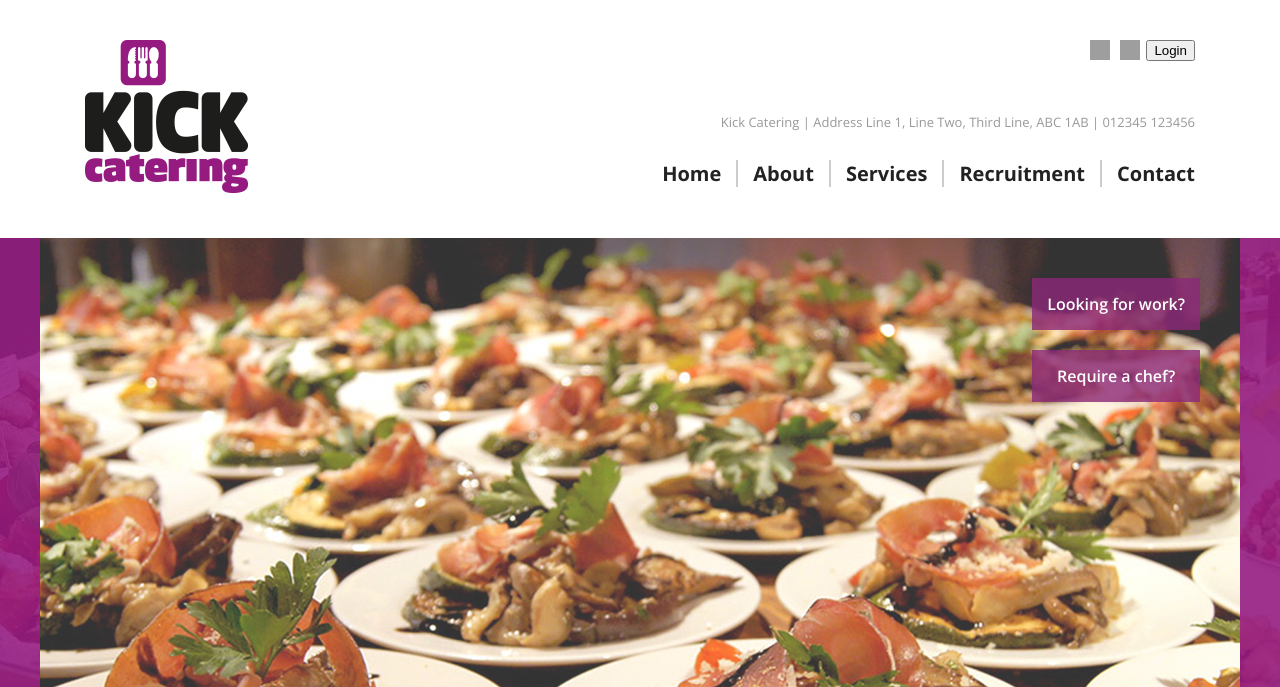
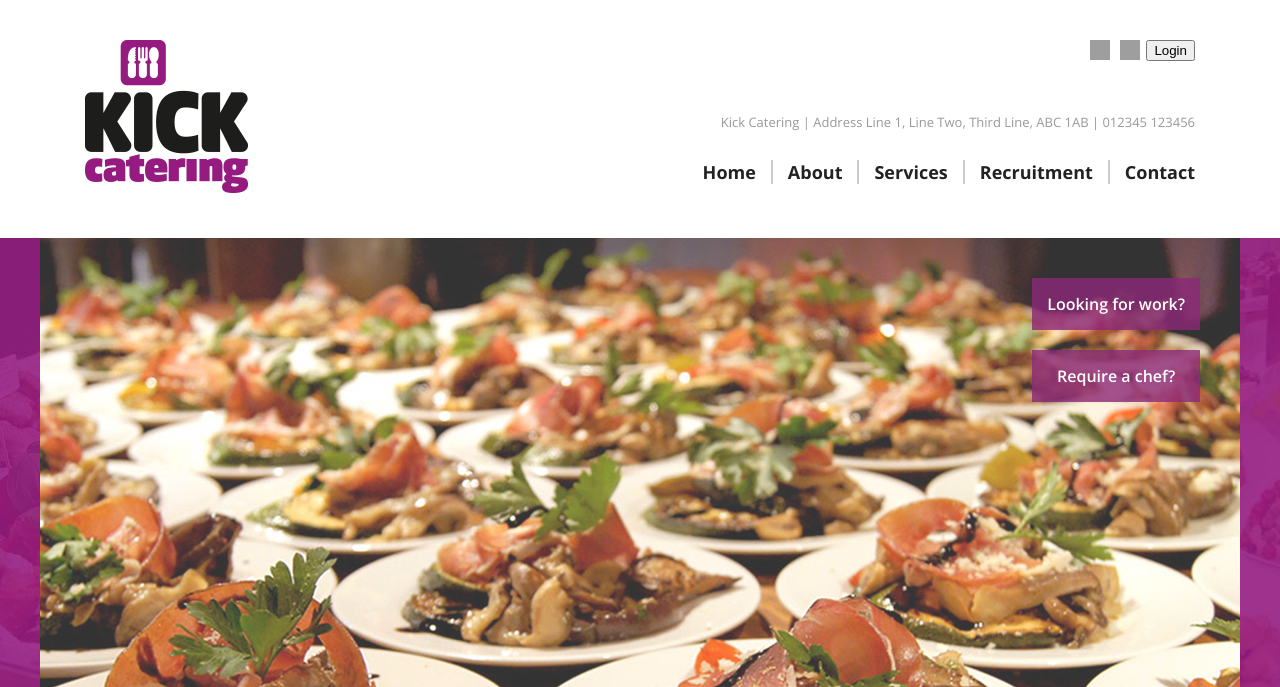
Before and after one commit to Precise-Pixels/kick-catering, a PHP site: page / in a window 1280 px wide. Shown: the top 687 px of the page. Run offline with PHP 8.4, Linux system fonts and the light colour scheme; style sheets or scripts are compiled from the project's sources; some libraries are stand-ins or nearby versions; grey boxes are pictures that could not be loaded.

Commit message:
Reworked styles for nav, cleaned up styles

```diff
--- a/sass/_nav.scss
+++ b/sass/_nav.scss
@@ -87,11 +87,12 @@ nav a:hover {
     }
 
     nav {
-        width: 515px;
+        width: auto;
+        height: auto;
+        position: relative;
         top: auto;
-        margin: 0 auto;
-        position: relative;
-        display: block;
+        margin: 10px auto 0 auto;
+        display: inline-block;
     }
 
     nav li {
@@ -103,7 +104,6 @@ nav a:hover {
     }
 
     nav li:last-child {
-        padding-right: 0;
         border-right: 0;
     }
 
@@ -118,6 +118,7 @@ nav a:hover {
     nav a {
         border-bottom: none;
         font-size: 18px;
+        font-weight: 700;
     }
 }
 
@@ -125,15 +126,14 @@ nav a:hover {
 
     nav {
         width: auto;
+        position: absolute;
         top: 160px;
         left: auto;
         right: 45px;
-        position: absolute;
-        display: inline;
+        margin: 0;
     }
 
-    nav a {
-        font-size: 20px;
-        font-weight: 700;
+    nav li:last-child {
+        padding-right: 0;
     }
 }
```
